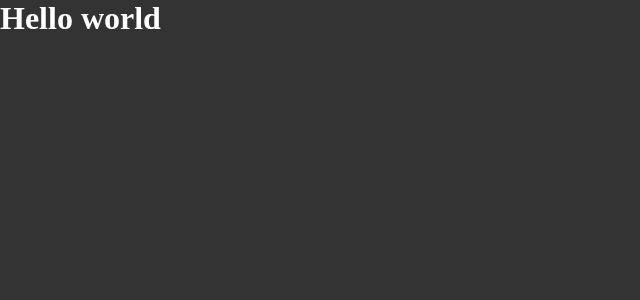
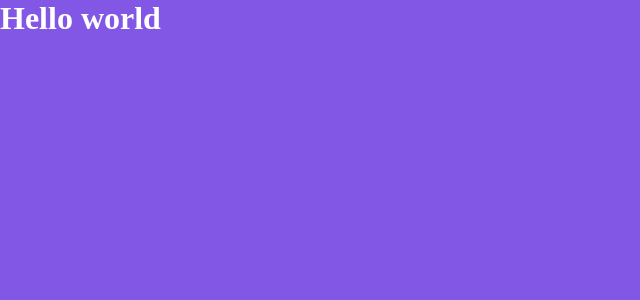
Before and after one commit to KathCris/PomodoroTimer, a React (Vite) app: page / in a window 1280 px wide. Shown: the top 300 px of the page, without its empty margins (0-640 px from the left). Built offline with nearby package versions, Linux system fonts and the light colour scheme.

Commit message:
Style: Create and configure base thames to project

```diff
--- a/src/App.tsx
+++ b/src/App.tsx
@@ -1,12 +1,14 @@
+import { ThemeProvider } from 'styled-components'
 
 import { GlobalStyle } from './styles/global.ts'
+import { defaultTheme } from './styles/themes/default.ts'
 
 export function App() {
 
   return (
-    <>
+    <ThemeProvider theme={defaultTheme}>
       <h1>Hello world</h1>
       <GlobalStyle />
-    </>
+    </ThemeProvider>
   )
 }
--- a/src/styles/global.ts
+++ b/src/styles/global.ts
@@ -8,7 +8,7 @@ export const GlobalStyle = createGlobalStyle`
   }
 
   body{
-    background: #333;
+    background: ${props => props.theme.primary};
     color: #fff;
   }
 `
--- /dev/null
+++ b/src/styles/themes/default.ts
@@ -0,0 +1,5 @@
+export const defaultTheme = {
+  white:'fff',
+  primary: '#8257e6',
+  secondary: 'orange',
+}
```
Also changed, not shown: src/@types/styled.d.ts (added, +8 -0 lines).
